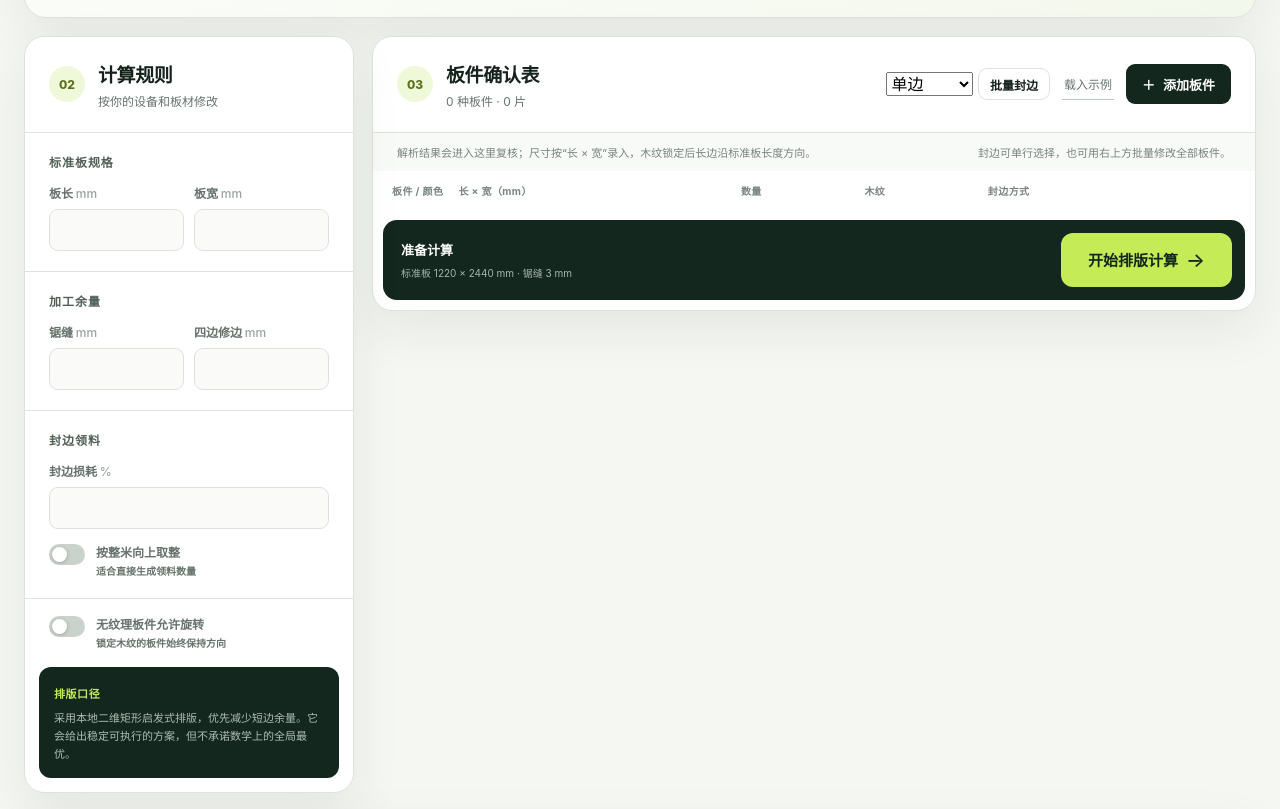
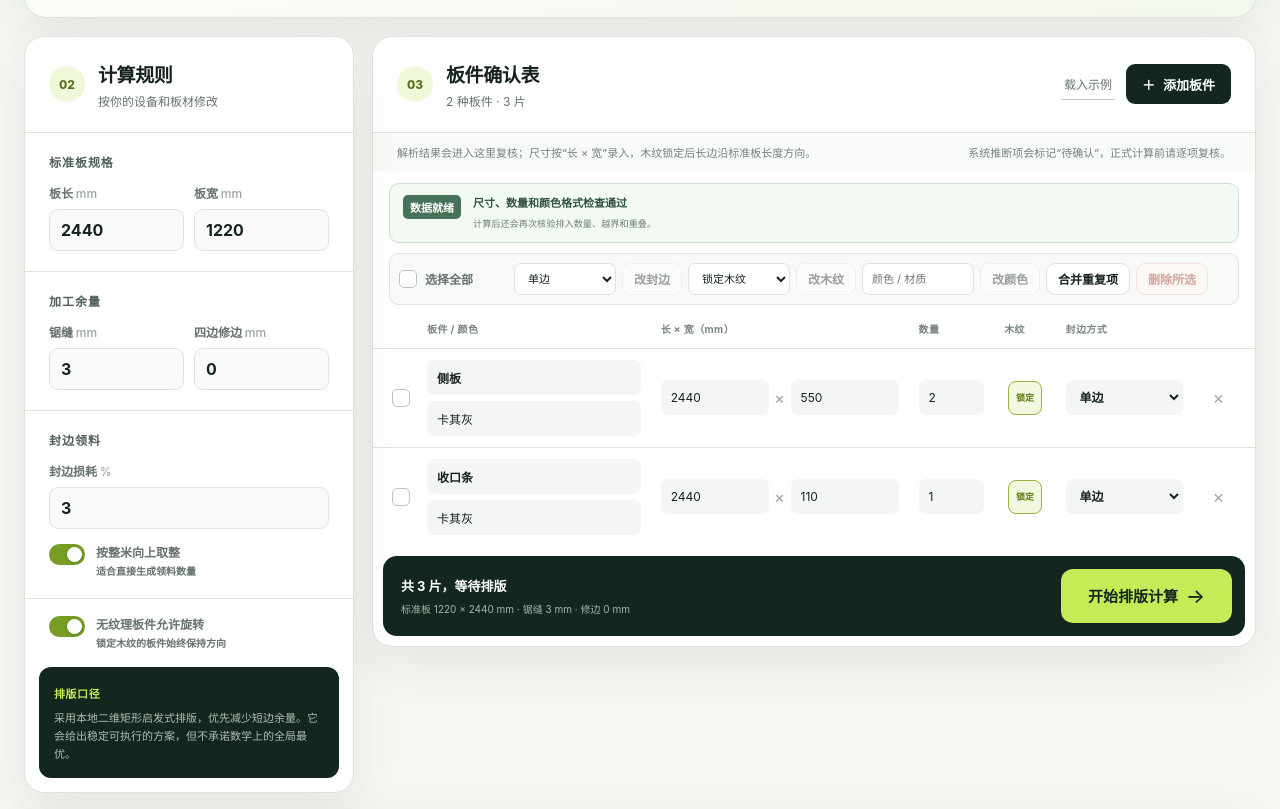
Before and after one commit to KevinnZou/cabinet-cutting-assistant, a plain HTML site: page public/app/index.html in a window 1280 px wide. Shown: the part 904-1713 px from the top of the page. Drawn offline with Linux system fonts and the light colour scheme.

Commit message:
产品化升级：更新 public/app/index.html

```diff
--- a/public/app/index.html
+++ b/public/app/index.html
@@ -9,7 +9,7 @@
     />
     <meta name="theme-color" content="#14271e" />
     <title>开料工作台｜柜体板开料计算助手</title>
-    <link rel="stylesheet" href="./app.css?v=20260729-3" />
+    <link rel="stylesheet" href="./app.css?v=20260729-4" />
   </head>
   <body>
     <header class="topbar">
@@ -159,20 +159,6 @@
               <div><h2 id="parts-title">板件确认表</h2><p id="parts-summary">0 种板件 · 0 片</p></div>
             </div>
             <div class="table-actions">
-              <div class="batch-edge-actions" aria-label="批量修改封边方式">
-                <select id="batch-edge-select" aria-label="批量封边方式">
-                  <option value="1/0">单边</option>
-                  <option value="2/2">四边</option>
-                  <option value="2/0">双长边</option>
-                  <option value="0/2">双短边</option>
-                  <option value="1/1">一长一短</option>
-                  <option value="2/1">两长一短</option>
-                  <option value="1/2">两短一长</option>
-                  <option value="0/1">单短边</option>
-                  <option value="0/0">不封边</option>
-                </select>
-                <button class="button subtle compact-button" id="apply-edge-button" type="button">批量封边</button>
-              </div>
               <button class="text-button" id="sample-button" type="button">载入示例</button>
               <button class="button dark" id="add-part-button" type="button"><span>＋</span> 添加板件</button>
             </div>
@@ -180,13 +166,46 @@
 
           <div class="table-help">
             <span>解析结果会进入这里复核；尺寸按“长 × 宽”录入，木纹锁定后长边沿标准板长度方向。</span>
-            <span>封边可单行选择，也可用右上方批量修改全部板件。</span>
+            <span>系统推断项会标记“待确认”，正式计算前请逐项复核。</span>
+          </div>
+
+          <div class="parts-review" id="parts-review" aria-live="polite"></div>
+
+          <div class="batch-toolbar" id="batch-toolbar">
+            <label class="select-all-control">
+              <input id="select-all-parts" type="checkbox" />
+              <span id="selection-summary">选择全部</span>
+            </label>
+            <div class="batch-controls">
+              <select id="batch-edge-select" aria-label="批量封边方式">
+                <option value="1/0">单边</option>
+                <option value="2/2">四边</option>
+                <option value="2/0">双长边</option>
+                <option value="0/2">双短边</option>
+                <option value="1/1">一长一短</option>
+                <option value="2/1">两长一短</option>
+                <option value="1/2">两短一长</option>
+                <option value="0/1">单短边</option>
+                <option value="0/0">不封边</option>
+              </select>
+              <button class="button subtle compact-button batch-action" id="apply-edge-button" type="button">改封边</button>
+              <select id="batch-grain-select" aria-label="批量木纹方向">
+                <option value="true">锁定木纹</option>
+                <option value="false">允许旋转</option>
+              </select>
+              <button class="button subtle compact-button batch-action" id="apply-grain-button" type="button">改木纹</button>
+              <input id="batch-material-input" type="text" maxlength="40" placeholder="颜色 / 材质" aria-label="批量颜色或材质" />
+              <button class="button subtle compact-button batch-action" id="apply-material-button" type="button">改颜色</button>
+              <button class="button subtle compact-button" id="merge-duplicates-button" type="button">合并重复项</button>
+              <button class="button danger compact-button batch-action" id="delete-selected-button" type="button">删除所选</button>
+            </div>
           </div>
 
           <div class="parts-table-wrap">
             <table class="parts-table">
               <thead>
                 <tr>
+                  <th><span class="sr-only">选择</span></th>
                   <th>板件 / 颜色</th>
                   <th>长 × 宽（mm）</th>
                   <th>数量</th>
@@ -231,9 +250,16 @@
 
         <div class="result-content" id="result-content" hidden>
           <div class="print-summary" id="print-summary"></div>
+          <div class="result-quality" id="result-quality"></div>
           <div class="result-stats" id="result-stats"></div>
           <div class="material-summary" id="material-summary"></div>
           <div class="result-alerts" id="result-alerts"></div>
+          <div class="result-filter-bar" id="result-filter-bar" hidden>
+            <div><strong>排版图</strong><span id="layout-summary"></span></div>
+            <label>筛选颜色
+              <select id="result-material-filter"><option value="">全部颜色</option></select>
+            </label>
+          </div>
           <div class="sheet-list" id="sheet-list"></div>
           <div class="calculation-notes" id="calculation-notes"></div>
         </div>
@@ -247,6 +273,6 @@
     </footer>
 
     <div class="toast" id="toast" role="status" aria-live="polite"></div>
-    <script type="module" src="./app.js?v=20260729-3"></script>
+    <script type="module" src="./app.js?v=20260729-4"></script>
   </body>
 </html>
```
